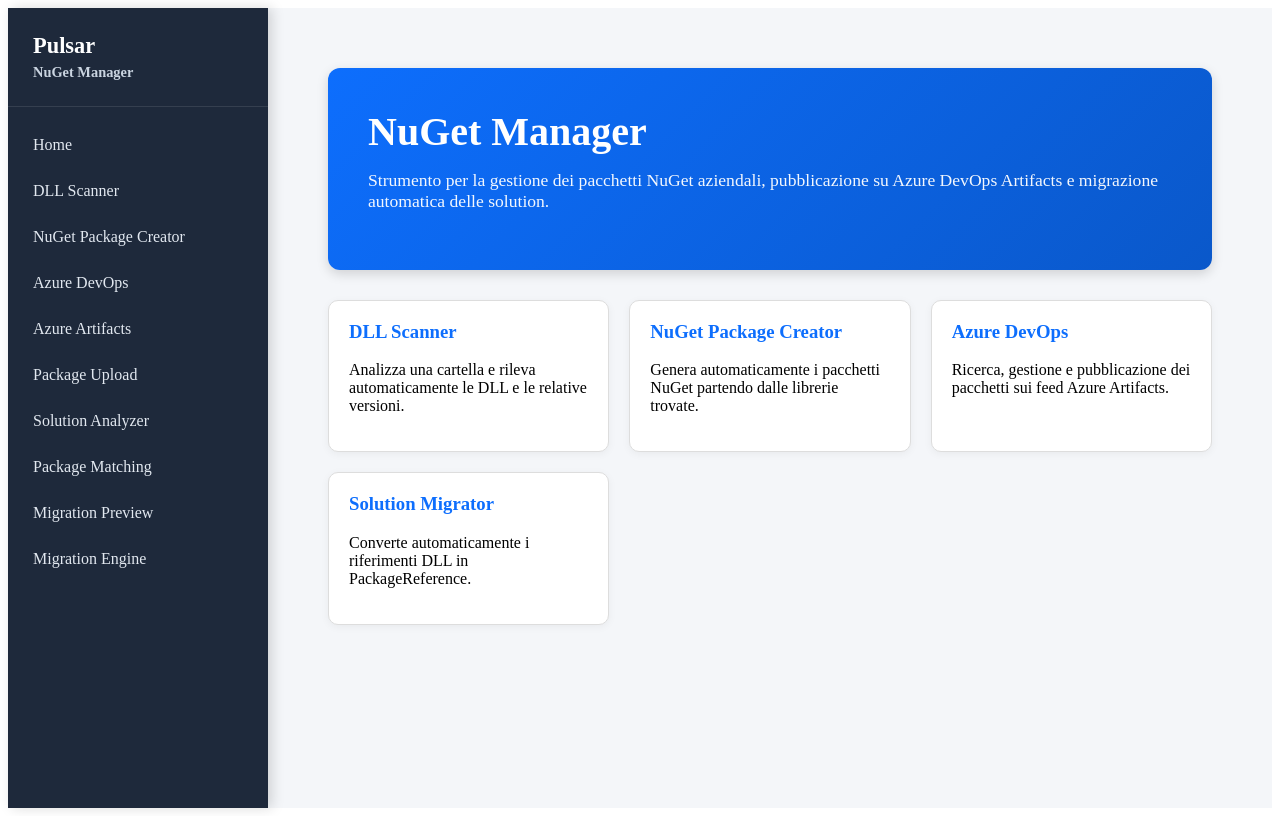
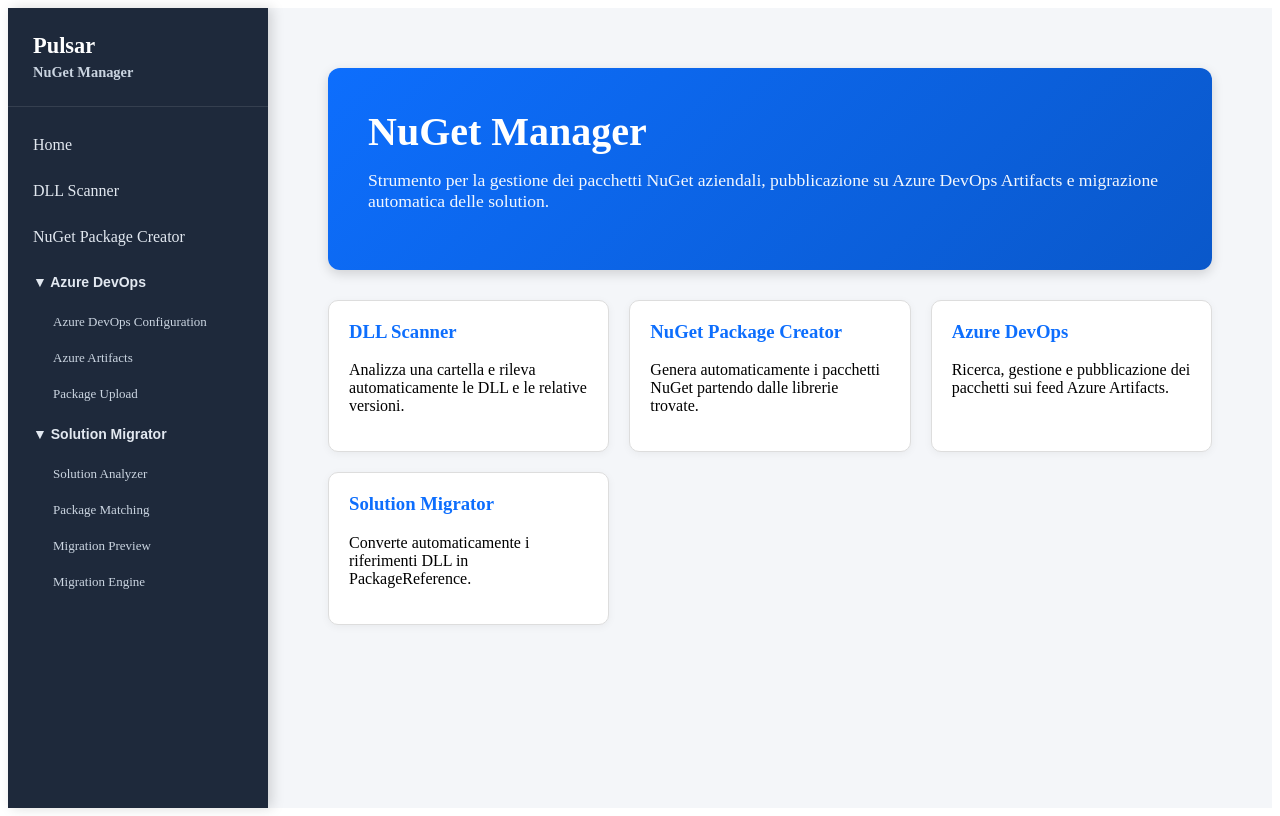
Before and after one commit to DomenicoDiFazio/Pulsar.NugetManager, an ASP.NET Core app: page / in a window 1280 px wide. Run offline with ASP.NET Core 8, Linux system fonts and the light colour scheme; style sheets or scripts are compiled from the project's sources.

Commit message:
Ottimizzazione menù laterale

```diff
--- a/Components/Layout/MainLayout.razor
+++ b/Components/Layout/MainLayout.razor
@@ -1,5 +1,4 @@
 @inherits LayoutComponentBase
-
 <div class="layout-container">
 
     <aside class="sidebar">
@@ -15,7 +14,7 @@
                 Home
             </a>
 
-            <a href="/scan" class="nav-item">
+            <a href="/scan" class="nav-item" >
                 DLL Scanner
             </a>
 
@@ -23,42 +22,66 @@
                 NuGet Package Creator
             </a>
 
-            <a href="/azure-devops" class="nav-item">
+            <button class="menu-group"
+                    @onclick="ToggleAzureDevOps">
+                @(AzureDevOpsExpanded ? "▼" : "▶")
                 Azure DevOps
+            </button>
+
+            @if (AzureDevOpsExpanded)
+            {
+                <div class="submenu">
+
+                    <a href="/azure-devops" class="submenu-item">
+                        Azure DevOps Configuration
                     </a>
 
-            <a href="/azure-artifacts" class="nav-item">
+                    <a href="/azure-artifacts" class="submenu-item">
                         Azure Artifacts
                     </a>
 
-            <a href="/package-upload" class="nav-item">
+                    <a href="/package-upload" class="submenu-item">
                         Package Upload
                     </a>
 
-            <a href="/solution-analyzer" class="nav-item">
+                </div>
+            }
+
+            <button class="menu-group"
+                    @onclick="ToggleSolutionMigrator">
+                @(SolutionMigratorExpanded ? "▼" : "▶")
+                Solution Migrator
+            </button>
+
+            @if (SolutionMigratorExpanded)
+            {
+                <div class="submenu">
+
+                    <a href="/solution-analyzer" class="submenu-item">
                         Solution Analyzer
                     </a>
 
-            <a href="/package-matching" class="nav-item">
+                    <a href="/package-matching" class="submenu-item">
                         Package Matching
                     </a>
 
-            <a href="/migration-preview" class="nav-item">
+                    <a href="/migration-preview" class="submenu-item">
                         Migration Preview
                     </a>
 
-            <a href="/migration-engine" class="nav-item">
+                    <a href="/migration-engine" class="submenu-item">
                         Migration Engine
                     </a>
+
+                </div>
+            }
 
         </nav>
 
     </aside>
 
     <main class="content">
-
         @Body
-
     </main>
 
 </div>
@@ -68,3 +91,21 @@
     <a href="" class="reload">Reload</a>
     <a class="dismiss">🗙</a>
 </div>
+
+@code {
+
+    private bool AzureDevOpsExpanded = true;
+
+    private bool SolutionMigratorExpanded = true;
+
+    private void ToggleAzureDevOps()
+    {
+        AzureDevOpsExpanded = !AzureDevOpsExpanded;
+    }
+
+    private void ToggleSolutionMigrator()
+    {
+        SolutionMigratorExpanded = !SolutionMigratorExpanded;
+    }
+
+}
--- a/Components/Layout/MainLayout.razor.css
+++ b/Components/Layout/MainLayout.razor.css
@@ -55,3 +55,36 @@
 #blazor-error-ui {
     display: none;
 }
+
+.menu-group {
+    width: 100%;
+    padding: 14px 25px;
+    background: transparent;
+    border: none;
+    color: #e2e8f0;
+    text-align: left;
+    font-size: 14px;
+    font-weight: 600;
+    cursor: pointer;
+}
+
+    .menu-group:hover {
+        background-color: #334155;
+    }
+
+.submenu {
+    display: flex;
+    flex-direction: column;
+}
+
+.submenu-item {
+    padding: 10px 25px 10px 45px;
+    color: #cbd5e1;
+    text-decoration: none;
+    font-size: 13px;
+}
+
+    .submenu-item:hover {
+        background-color: #334155;
+        color: white;
+    }
--- a/Components/Routes.razor
+++ b/Components/Routes.razor
@@ -1,3 +1,5 @@
+@rendermode InteractiveServer
+
 <Router AppAssembly="typeof(Program).Assembly">
     <Found Context="routeData">
         <RouteView RouteData="routeData" DefaultLayout="typeof(Layout.MainLayout)" />
```
Lines whose indentation alone changed are shown as unchanged.
